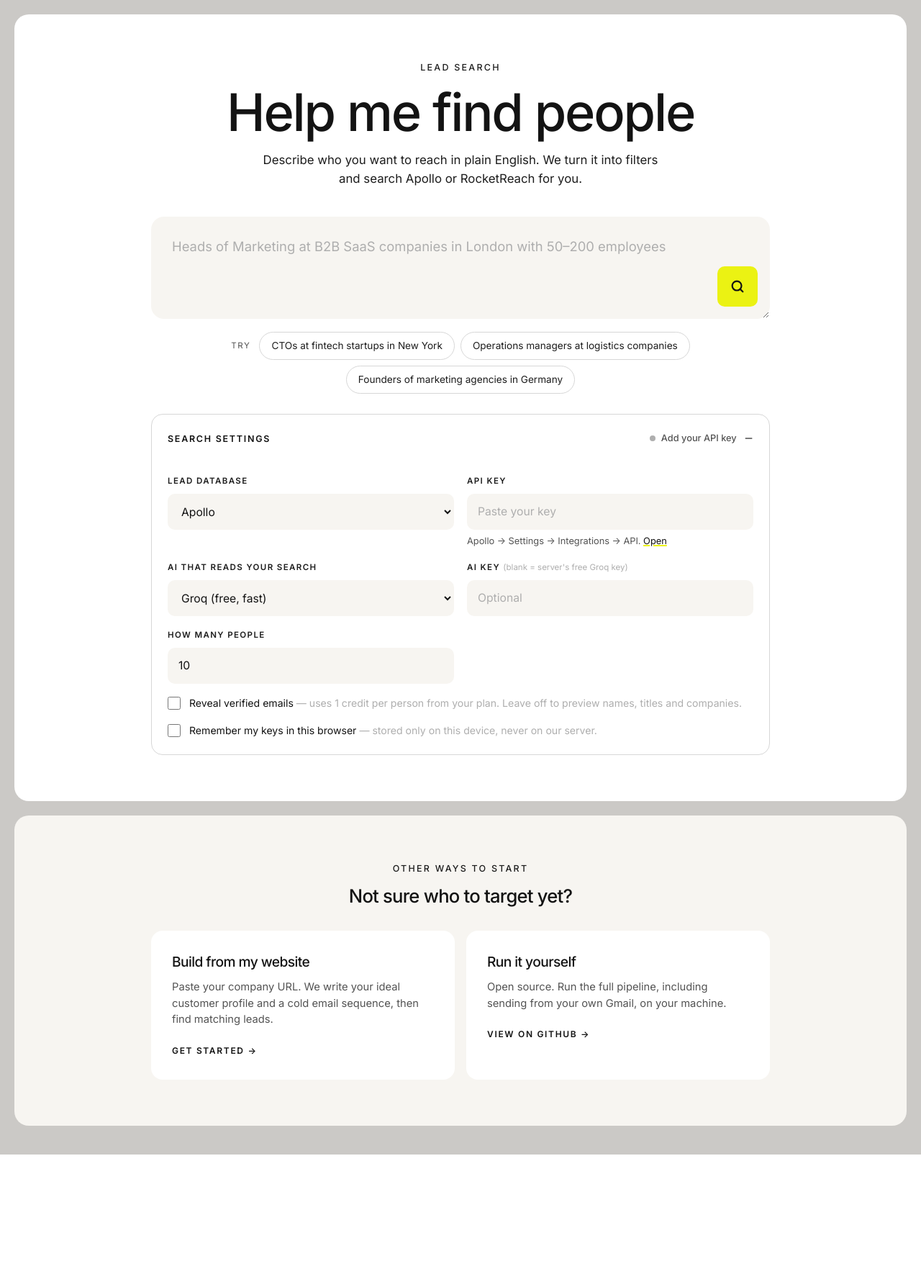
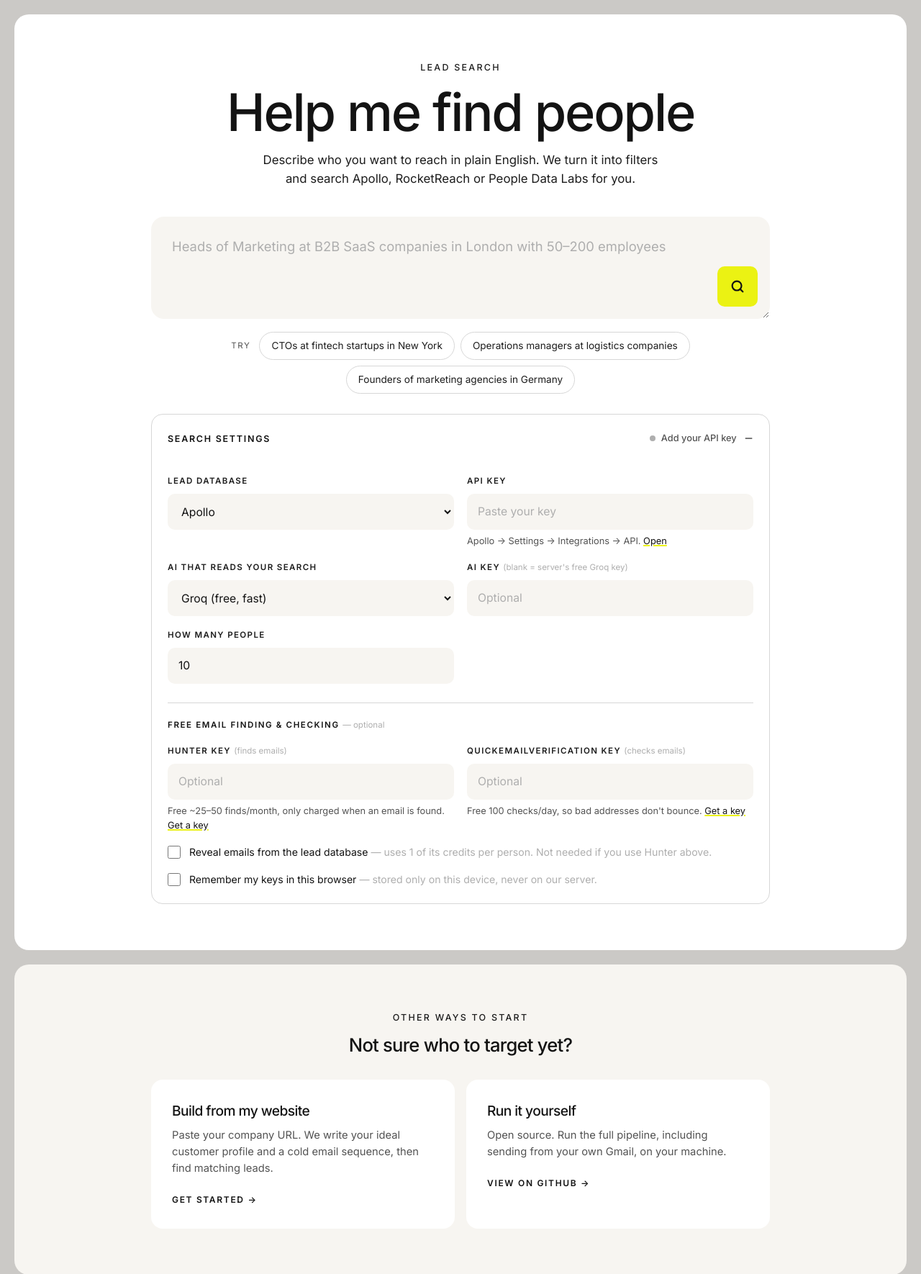
Before and after one commit to YAlegend/b2b-lead-generation-using-icp, a FastAPI app: page /find in a window 1280 px wide. Shown: the part 82-1852 px from the top of the page at 72% size. Before the commit the page ends 1686 px from the top, so only its background shows below. Run offline with FastAPI, Linux system fonts and the light colour scheme; some libraries are stand-ins or nearby versions; some web fonts are replaced.

Commit message:
Add People Data Labs search and free Hunter/QEV email finding
People Data Labs as a third /find lead database (free plan: 100
records/month, contact fields returned as true/false flags). Titles and
locations filter; the LLM's industry wording only ranks, since it rarely
matches PDL's canonical industry names. 404 means no matches, 402 means
the monthly credits are gone.

emails.py adds two optional free steps after the search:
- Hunter email-finder fills in emails for rows missing one, using the
  company domain each provider returns (falls back to company name;
  skips obfuscated/partial names). Only charged when an email is found.
- QuickEmailVerification checks every email (100/day free) and adds an
  email_status column: valid / risky (accept-all, disposable, not safe
  to send) / invalid / unknown.
Quota, bad-key and rate-limit responses stop that provider and show a
note instead of failing the search; keys are redacted from notes.

Co-Authored-By: Claude Opus 5.5 <noreply@anthropic.com>

```diff
--- a/webapp/discovery.py
+++ b/webapp/discovery.py
@@ -14,6 +14,10 @@ directly. Verified against each provider's own API docs (Sept 2026):
                  POST /api/v1/people/bulk_match       (reveal, costs credits)
   - RocketReach: POST /api/v2/person/search           (search)
                  GET  /api/v2/person/lookup            (reveal, costs credits)
+  - People Data Labs: POST /v5/person/search           (search, 100 free/month)
+
+search_people() (the /find page) can then fill in and check emails for
+free via emails.py (Hunter + QuickEmailVerification).
 """
 
 from __future__ import annotations
@@ -25,6 +29,7 @@ import re
 
 import requests
 
+from emails import hunter_find_emails, verify_emails
 from llm import call_llm, LLMError
 
 
@@ -96,16 +101,14 @@ def _extract_criteria(target_md: str, llm_provider: str, llm_api_key: str,
 
 
 def _rows_to_csv(rows: list[dict]) -> str:
+    fields = ["name", "title", "company", "email"]
+    if any(r.get("email_status") for r in rows):
+        fields.append("email_status")
     out = io.StringIO()
-    writer = csv.DictWriter(out, fieldnames=["name", "title", "company", "email"])
+    writer = csv.DictWriter(out, fieldnames=fields, extrasaction="ignore")
     writer.writeheader()
     for row in rows:
-        writer.writerow({
-            "name": row.get("name", ""),
-            "title": row.get("title", ""),
-            "company": row.get("company", ""),
-            "email": row.get("email", ""),
-        })
+        writer.writerow({f: row.get(f, "") for f in fields})
     return out.getvalue().strip()
 
 
@@ -142,6 +145,7 @@ def _apollo_search(criteria: dict, api_key: str, count: int) -> list[dict]:
         "name": f"{p.get('first_name', '')} {p.get('last_name_obfuscated', '')}".strip(),
         "title": p.get("title") or "",
         "company": (p.get("organization") or {}).get("name", ""),
+        "domain": (p.get("organization") or {}).get("primary_domain") or "",
         "email": "",
     } for p in people]
 
@@ -206,6 +210,7 @@ def _rocketreach_search(criteria: dict, api_key: str, count: int) -> list[dict]:
         "name": p.get("name", ""),
         "title": p.get("current_title") or "",
         "company": p.get("current_employer") or "",
+        "domain": p.get("current_employer_domain") or "",
         "email": "",
     } for p in people]
 
@@ -237,18 +242,74 @@ def find_leads_rocketreach(target_md: str, api_key: str, llm_provider: str, llm_
     return _rows_to_csv(rows)
 
 
+# ── People Data Labs ─────────────────────────────────────────────────────
+# POST /v5/person/search takes an Elasticsearch query; 1 credit per record
+# returned (free plan: 100/month). No matches comes back as a 404, not an
+# empty list. Free plans return contact fields as true/false flags, so
+# emails only appear on paid plans — there's no separate reveal call.
+
+def _pdl_search(criteria: dict, api_key: str, count: int) -> list[dict]:
+    must = []
+    if criteria["job_titles"]:
+        must.append({"bool": {"should": [{"match_phrase": {"job_title": t.lower()}}
+                                         for t in criteria["job_titles"]]}})
+    if criteria["company_size_ranges"]:
+        must.append({"terms": {"job_company_size": criteria["company_size_ranges"]}})
+    if criteria["locations"]:
+        must.append({"bool": {"should": [{"match": {"location_name": {"query": loc.lower(), "operator": "and"}}}
+                                         for loc in criteria["locations"]]}})
+    # Industry wording from the LLM ("fintech") rarely matches PDL's fixed
+    # industry names ("financial services"), so it ranks results rather
+    # than filtering them out.
+    should = [{"match": {"job_company_industry": k.lower()}} for k in criteria["industries_or_keywords"]]
+
+    resp = requests.post(
+        "https://api.peopledatalabs.com/v5/person/search",
+        headers={"X-Api-Key": api_key, "Content-Type": "application/json"},
+        json={"query": {"bool": {"must": must, "should": should}},
+              "size": min(max(count, 1), 100), "titlecase": True},
+        timeout=60,
+    )
+    if resp.status_code == 404:
+        return []
+    if resp.status_code == 402:
+        raise DiscoveryError("People Data Labs: you've used this month's free credits (100/month).")
+    if resp.status_code >= 400:
+        raise DiscoveryError(f"People Data Labs search returned {resp.status_code}: {resp.text[:300]}")
+
+    return [{
+        "id": p.get("id", ""),
+        "name": p.get("full_name") or "",
+        "title": p.get("job_title") or "",
+        "company": p.get("job_company_name") or "",
+        "domain": p.get("job_company_website") or "",
+        "email": p["work_email"] if isinstance(p.get("work_email"), str) else "",
+    } for p in resp.json().get("data", [])[:count]]
+
+
+def _pdl_reveal(rows: list[dict], api_key: str) -> None:
+    """Nothing to do: emails already come back in search results on paid plans."""
+
+
 # ── Free-text search (the /find page) ────────────────────────────────────
 
 SEARCHERS = {
     "apollo": (_apollo_search, _apollo_reveal),
     "rocketreach": (_rocketreach_search, _rocketreach_reveal),
+    "pdl": (_pdl_search, _pdl_reveal),
 }
 
 
 def search_people(query: str, provider: str, api_key: str, llm_provider: str,
-                  llm_api_key: str, count: int = 10,
-                  with_emails: bool = False) -> tuple[dict, list[dict], str]:
-    """Search from a plain-English request. Returns (criteria, rows, csv)."""
+                  llm_api_key: str, count: int = 10, with_emails: bool = False,
+                  hunter_key: str = "", qev_key: str = "") -> tuple[dict, list[dict], str, list[str]]:
+    """Search from a plain-English request. Returns (criteria, rows, csv, notes).
+
+    Optional free extras, run after the provider's own reveal: Hunter finds
+    emails for rows still missing one, then QuickEmailVerification checks
+    every email. Their problems (quota used up, bad key) come back as notes
+    so the people found are still shown.
+    """
     if provider not in SEARCHERS:
         raise DiscoveryError(f"Unknown lead provider: {provider}")
     search, reveal = SEARCHERS[provider]
@@ -262,4 +323,10 @@ def search_people(query: str, provider: str, api_key: str, llm_provider: str,
             reveal(rows, api_key)
     except requests.RequestException as exc:
         raise DiscoveryError(f"Could not reach {provider}: {exc}") from exc
-    return criteria, rows, _rows_to_csv(rows) if rows else ""
+
+    notes: list[str] = []
+    if rows and hunter_key:
+        notes += hunter_find_emails(rows, hunter_key)
+    if rows and qev_key:
+        notes += verify_emails(rows, qev_key)
+    return criteria, rows, _rows_to_csv(rows) if rows else "", notes
--- a/webapp/main.py
+++ b/webapp/main.py
@@ -169,9 +169,12 @@ def find(
     api_key: str = Form(""),
     lead_count: int = Form(10),
     with_emails: bool = Form(False),
+    hunter_key: str = Form(""),
+    qev_key: str = Form(""),
     company_fax: str = Form(""),  # honeypot, see security.HONEYPOT_FIELD
 ):
     lead_key, api_key = lead_key.strip(), api_key.strip()
+    hunter_key, qev_key = hunter_key.strip(), qev_key.strip()
     form = {
         "query": query.strip()[:MAX_QUERY_CHARS], "lead_provider": lead_provider, "provider": provider,
         "lead_count": lead_count, "with_emails": with_emails,
@@ -181,18 +184,20 @@ def find(
     if not form["query"]:
         ctx["error"] = "Describe who you want to find."
     elif not lead_key:
-        ctx["error"] = "Add your Apollo or RocketReach API key under Search settings."
+        ctx["error"] = "Add your lead database API key under Search settings."
     elif refused := _abuse_check(request, company_fax, provider, api_key):
         ctx["error"] = refused
     else:
         try:
-            criteria, rows, csv_text = search_people(
+            criteria, rows, csv_text, notes = search_people(
                 form["query"], lead_provider, lead_key, provider, api_key,
                 count=max(1, min(lead_count, 100)), with_emails=with_emails,
+                hunter_key=hunter_key, qev_key=qev_key,
             )
-            ctx.update(searched=True, criteria=criteria, rows=rows, csv_text=csv_text)
+            ctx.update(searched=True, criteria=criteria, rows=rows, csv_text=csv_text,
+                       notes=[redact(n, lead_key, api_key, hunter_key, qev_key) for n in notes])
         except DiscoveryError as exc:
-            ctx["error"] = redact(str(exc), lead_key, api_key)
+            ctx["error"] = redact(str(exc), lead_key, api_key, hunter_key, qev_key)
 
     return templates.TemplateResponse("find.html", ctx)
 
--- a/webapp/templates/find.html
+++ b/webapp/templates/find.html
@@ -50,6 +50,14 @@
     .results-head { display: flex; justify-content: space-between; align-items: flex-end; gap: 16px; flex-wrap: wrap; margin-bottom: 18px; }
     .results-head h2 { margin: 0; }
     .count { font-family: var(--heading); font-size: 3rem; line-height: 1; letter-spacing: -.04em; margin-right: 10px; }
+    .settings-sub { grid-column: 1 / -1; margin: 26px 0 0; padding-top: 22px; border-top: 1px solid var(--line-2);
+      font-size: .72rem; font-weight: 600; letter-spacing: .14em; text-transform: uppercase; }
+    .status { display: inline-block; font-size: .72rem; font-weight: 600; letter-spacing: .06em; text-transform: uppercase; padding: 3px 9px; border-radius: 999px; }
+    .status.valid { background: var(--green); color: #3B5B0B; }
+    .status.risky, .status.unknown { background: var(--accent-soft); color: #5C5A00; }
+    .status.invalid { background: var(--error-bg); color: var(--error-ink); }
+    .notes { background: var(--accent-soft); border-radius: 10px; padding: 12px 16px; font-size: .88rem; margin: 0 0 18px; }
+    .notes p { margin: 0; }
     .empty { background: var(--panel-soft); border-radius: 14px; padding: 36px; text-align: center; color: var(--muted); }
 
     @media (max-width: 720px) {
@@ -67,7 +75,7 @@
       <div class="inner">
         <span class="eyebrow">Lead search</span>
         <h1>Help me find people</h1>
-        <p class="lede">Describe who you want to reach in plain English. We turn it into filters and search Apollo or RocketReach for you.</p>
+        <p class="lede">Describe who you want to reach in plain English. We turn it into filters and search Apollo, RocketReach or People Data Labs for you.</p>
 
         {% if error %}<div class="error" role="alert">{{ error }}</div>{% endif %}
 
@@ -96,6 +104,7 @@
                 <select id="lead_provider" name="lead_provider">
                   <option value="apollo"{% if form.lead_provider == 'apollo' %} selected{% endif %}>Apollo</option>
                   <option value="rocketreach"{% if form.lead_provider == 'rocketreach' %} selected{% endif %}>RocketReach</option>
+                  <option value="pdl"{% if form.lead_provider == 'pdl' %} selected{% endif %}>People Data Labs (free, 100/month)</option>
                 </select>
               </div>
               <div>
@@ -119,10 +128,21 @@
                 <label class="field" for="lead_count">How many people</label>
                 <input type="number" id="lead_count" name="lead_count" value="{{ form.lead_count or 10 }}" min="1" max="100" inputmode="numeric">
               </div>
+              <div class="settings-sub">Free email finding &amp; checking <span class="optional">— optional</span></div>
+              <div>
+                <label class="field" for="hunter_key">Hunter key <span class="optional">(finds emails)</span></label>
+                <input type="password" id="hunter_key" name="hunter_key" autocomplete="off" placeholder="Optional">
+                <div class="hint">Free ~25–50 finds/month, only charged when an email is found. <a href="https://hunter.io/users/sign_up" target="_blank" rel="noopener">Get a key</a></div>
+              </div>
+              <div>
+                <label class="field" for="qev_key">QuickEmailVerification key <span class="optional">(checks emails)</span></label>
+                <input type="password" id="qev_key" name="qev_key" autocomplete="off" placeholder="Optional">
+                <div class="hint">Free 100 checks/day, so bad addresses don't bounce. <a href="https://quickemailverification.com/register" target="_blank" rel="noopener">Get a key</a></div>
+              </div>
               <div class="full">
                 <label class="checkbox-row">
                   <input type="checkbox" name="with_emails" value="true"{% if form.with_emails %} checked{% endif %}>
-                  <span>Reveal verified emails <span class="optional">— uses 1 credit per person from your plan. Leave off to preview names, titles and companies.</span></span>
+                  <span>Reveal emails from the lead database <span class="optional">— uses 1 of its credits per person. Not needed if you use Hunter above.</span></span>
                 </label>
                 <label class="checkbox-row">
                   <input type="checkbox" id="remember">
@@ -148,6 +168,8 @@
 
         {% if rows %}
           {% set has_email = rows | selectattr('email') | list | length > 0 %}
+          {% set has_status = rows | selectattr('email_status') | list | length > 0 %}
+          {% if notes %}<div class="notes" role="status">{% for n in notes %}<p>{{ n }}</p>{% endfor %}</div>{% endif %}
           <div class="results-head">
             <h2><span class="count">{{ rows | length }}</span>{{ 'person' if rows | length == 1 else 'people' }} found</h2>
             <button type="button" class="btn small" id="download-csv">Download CSV</button>
@@ -155,7 +177,7 @@
           <pre id="csv" hidden>{{ csv_text }}</pre>
           <div class="table-wrap">
             <table>
-              <thead><tr><th>Name</th><th>Title</th><th>Company</th>{% if has_email %}<th>Email</th>{% endif %}</tr></thead>
+              <thead><tr><th>Name</th><th>Title</th><th>Company</th>{% if has_email %}<th>Email</th>{% endif %}{% if has_status %}<th>Check</th>{% endif %}</tr></thead>
               <tbody>
                 {% for r in rows %}
                 <tr>
@@ -163,12 +185,13 @@
                   <td>{{ r.title }}</td>
                   <td>{{ r.company }}</td>
                   {% if has_email %}<td class="{{ '' if r.email else 'muted' }}">{{ r.email or 'not found' }}</td>{% endif %}
+                  {% if has_status %}<td>{% if r.email_status %}<span class="status {{ r.email_status }}">{{ r.email_status }}</span>{% endif %}</td>{% endif %}
                 </tr>
                 {% endfor %}
               </tbody>
             </table>
           </div>
-          {% if not has_email %}<p class="hint">Last names may be partly hidden until you reveal emails, since that's what spends credits.</p>{% endif %}
+          {% if not has_email %}<p class="hint">No emails yet. Reveal them with your lead database's credits, or add a free Hunter key under Search settings.</p>{% endif %}
         {% else %}
           <div class="empty">Nobody matched all of those filters. Try a broader title, or drop the location or company size.</div>
         {% endif %}
@@ -210,7 +233,8 @@
 
     var HINTS = {
       apollo: 'Apollo → Settings → Integrations → API. <a href="https://app.apollo.io/#/settings/integrations/api" target="_blank" rel="noopener">Open</a>',
-      rocketreach: 'RocketReach → Account → API. <a href="https://rocketreach.co/api" target="_blank" rel="noopener">Open</a>'
+      rocketreach: 'RocketReach → Account → API. <a href="https://rocketreach.co/api" target="_blank" rel="noopener">Open</a>',
+      pdl: 'Free key, no card: 100 people/month. Emails show on paid plans only. <a href="https://dashboard.peopledatalabs.com/signup" target="_blank" rel="noopener">Get a key</a>'
     };
 
     function store(get, k, v) {
@@ -230,8 +254,14 @@
       showKeyStatus();
     }
 
+    var hunterKey = document.getElementById('hunter_key');
+    var qevKey = document.getElementById('qev_key');
     remember.checked = store(true, 'rememberKeys') === '1';
-    if (remember.checked) apiKey.value = store(true, 'aiKey') || '';
+    if (remember.checked) {
+      apiKey.value = store(true, 'aiKey') || '';
+      hunterKey.value = store(true, 'hunterKey') || '';
+      qevKey.value = store(true, 'qevKey') || '';
+    }
     loadKey();
     if (!leadKey.value) settings.open = true;
 
@@ -240,8 +270,8 @@
 
     remember.addEventListener('change', function () {
       if (!remember.checked) {
-        store(false, 'rememberKeys'); store(false, 'aiKey');
-        ['apollo', 'rocketreach'].forEach(function (p) { store(false, 'leadKey:' + p); });
+        store(false, 'rememberKeys'); store(false, 'aiKey'); store(false, 'hunterKey'); store(false, 'qevKey');
+        ['apollo', 'rocketreach', 'pdl'].forEach(function (p) { store(false, 'leadKey:' + p); });
       }
     });
 
@@ -263,6 +293,8 @@
         store(false, 'rememberKeys', '1');
         store(false, 'leadKey:' + leadProvider.value, leadKey.value.trim());
         store(false, 'aiKey', apiKey.value.trim() || null);
+        store(false, 'hunterKey', hunterKey.value.trim() || null);
+        store(false, 'qevKey', qevKey.value.trim() || null);
       }
       btn.setAttribute('aria-busy', 'true');
       btn.disabled = true;
```
Also changed, not shown: webapp/emails.py (added, +121 -0 lines).
